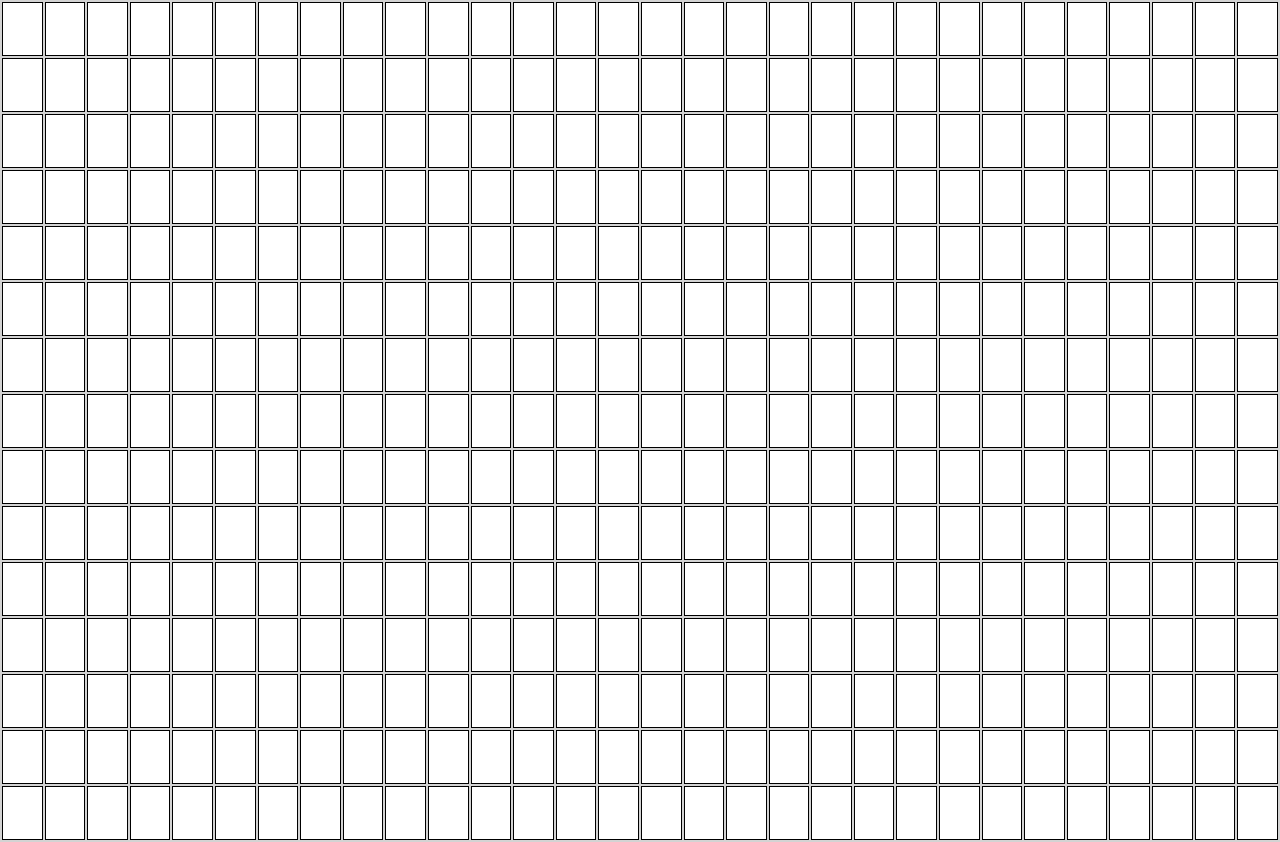
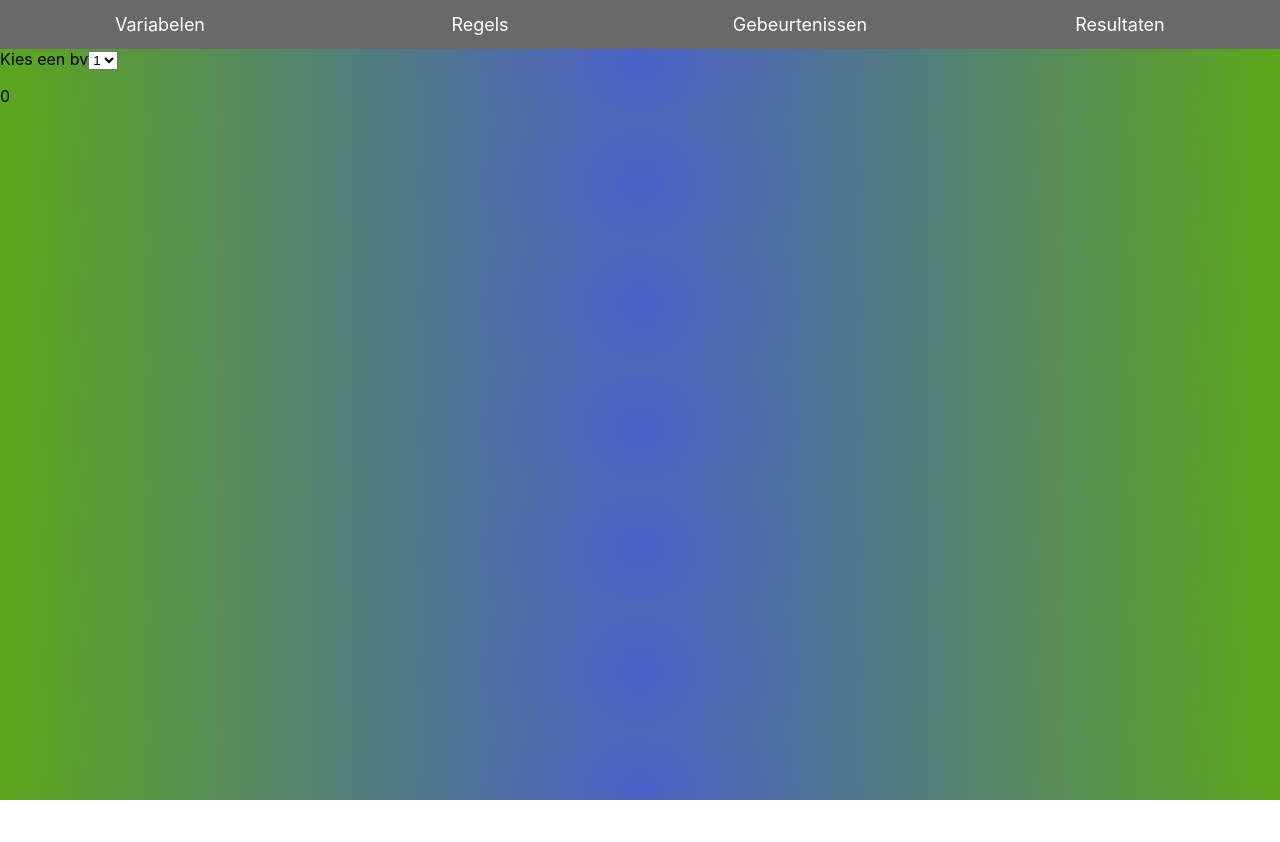
Before and after one commit to RomyJansen/AnalyseProjectFront-end, a React (Create React App) app: page / in a window 1280 px wide. After the commit the page ends 800 px from the top, so only its background shows below. Built offline with nearby package versions, Linux system fonts and the light colour scheme.

Commit message:
Made some small changes and forgot to commit earlier changes.

```diff
--- a/src/App.js
+++ b/src/App.js
@@ -2,39 +2,41 @@ import React, { useState } from "react";
 import "./styles.css";
 import "./data/REST";
 import {REST} from "./data/REST";
+import {AnalyseModule} from "./analyse-module/AnalyseModule";
 
 export default function App() {
-    const [grid, setGrid] = useState(Array.from({ length: 15 }, () => Array.from({ length: 30 }, () => "empty")));
-
-    const handleCellClick = (row, col) => {
-        const newGrid = [...grid];
-        // toggle the cell between "empty" and "tree" roles
-        newGrid[row][col] = newGrid[row][col] === "empty" ? "tree" : "empty";
-        setGrid(newGrid);
-
-        console.log(REST(JSON.stringify({ row, col, role: newGrid[row][col] })));
-        // send a POST request to the backend to update the role of the cell
-
-    };
+    // const [grid, setGrid] = useState(Array.from({ length: 15 }, () => Array.from({ length: 30 }, () => "empty")));
+    //
+    // const handleCellClick = (row, col) => {
+    //     const newGrid = [...grid];
+    //     // toggle the cell between "empty" and "tree" roles
+    //     newGrid[row][col] = newGrid[row][col] === "empty" ? "tree" : "empty";
+    //     setGrid(newGrid);
+    //
+    //     console.log(REST(JSON.stringify({ row, col, role: newGrid[row][col] })));
+    //     // send a POST request to the backend to update the role of the cell
+    //
+    // };
 
     return (
         <div className="App">
-            <table>
-                <tbody>
-                {grid.map((row, rowIndex) => (
-                    <tr key={rowIndex}>
-                        {row.map((cell, colIndex) => (
-                            <td
-                                key={colIndex}
-                                onClick={() => handleCellClick(rowIndex, colIndex)}
-                                className={cell}
-                                style={{ backgroundColor: cell === "tree" ? "green" : "white" }}
-                            />
-                        ))}
-                    </tr>
-                ))}
-                </tbody>
-            </table>
+            {/*<table>*/}
+            {/*    <tbody>*/}
+            {/*    {grid.map((row, rowIndex) => (*/}
+            {/*        <tr key={rowIndex}>*/}
+            {/*            {row.map((cell, colIndex) => (*/}
+            {/*                <td*/}
+            {/*                    key={colIndex}*/}
+            {/*                    onClick={() => handleCellClick(rowIndex, colIndex)}*/}
+            {/*                    className={cell}*/}
+            {/*                    style={{ backgroundColor: cell === "tree" ? "green" : "white" }}*/}
+            {/*                />*/}
+            {/*            ))}*/}
+            {/*        </tr>*/}
+            {/*    ))}*/}
+            {/*    </tbody>*/}
+            {/*</table>*/}
+            <AnalyseModule />
         </div>
     );
 }
--- /dev/null
+++ b/src/analyse-module/AnalyseModule.js
@@ -0,0 +1,106 @@
+import {VariabelenVenster} from "./functie-balk/VariabelenVenster";
+import {RegelsVenster} from "./functie-balk/RegelsVenster";
+import {GebeurtenissenVenster} from "./functie-balk/GebeurtenissenVenster";
+import {ResultatenVenster} from "./functie-balk/ResultatenVenster";
+import {useState} from "react";
+import "./analyse-styles.css";
+import {getAllData, REST} from "../data/REST";
+
+export function AnalyseModule() {
+    const [variabelenVisible, setVariabelenVisible] = useState(false);
+    const [regelsVisible, setRegelsVisible] = useState(false);
+    const [gebeurtenissenVisible, setGebeurtenissenVisible] = useState(false);
+    const [resultatenVisible, setResultatenVisible] = useState(false);
+    const [berekendeVar, setBerekendeVar] = useState(0);
+
+
+    function toggleVensterVisible(vensterName) {
+        switch (vensterName) {
+            case "variabelen":
+                setRegelsVisible(false);
+                setGebeurtenissenVisible(false);
+                setResultatenVisible(false);
+                if (variabelenVisible) setVariabelenVisible(false);
+                else setVariabelenVisible(true);
+                break;
+            case "regels":
+                setVariabelenVisible(false);
+                setGebeurtenissenVisible(false);
+                setResultatenVisible(false);
+                if (regelsVisible) setRegelsVisible(false);
+                else setRegelsVisible(true);
+                break;
+            case "gebeurtenissen":
+                setVariabelenVisible(false);
+                setRegelsVisible(false);
+                setResultatenVisible(false);
+                if (gebeurtenissenVisible) setGebeurtenissenVisible(false);
+                else setGebeurtenissenVisible(true);
+                break;
+            case "resultaten":
+                setVariabelenVisible(false);
+                setRegelsVisible(false);
+                setGebeurtenissenVisible(false);
+                if (resultatenVisible) setResultatenVisible(false);
+                else setResultatenVisible(true);
+                break;
+            default:
+                setVariabelenVisible(false);
+                setRegelsVisible(false);
+                setGebeurtenissenVisible(false);
+                setResultatenVisible(false);
+        }
+    }
+
+    function checkIfActive(type){
+
+        return "active";
+    }
+
+    return (
+        <div id={"analyse-module"}>
+            <div className={"vensterNav"}>
+                <ul className={"navBar"}>
+                    <li className={"active"}  onClick={() => toggleVensterVisible("variabelen")} style={{backgroundColor: variabelenVisible ? "darkblue" : "dimgrey"}} >
+                        {/*style={{backgroundColor: variabelenVisible ? "chartreuse" : "darkmagenta"}}*/}
+                        <div className={"navItem"} >Variabelen</div>
+                    </li>
+                    <li onClick={() => toggleVensterVisible("regels")}>
+                        <div className={"navItem"}>Regels</div>
+                    </li>
+                    <li onClick={() => toggleVensterVisible("gebeurtenissen")}>
+                        <div className={"navItem"}>Gebeurtenissen</div>
+                    </li>
+                    <li onClick={() => toggleVensterVisible("resultaten")}>
+                        <div className={"navItem"}>Resultaten</div>
+                    </li>
+                </ul>
+            </div>
+            <div id={"venster"} className={"venster"}>
+                {variabelenVisible && (
+                    <VariabelenVenster/>
+                )}
+                {regelsVisible && (
+                    <RegelsVenster/>
+                )}
+                {gebeurtenissenVisible && (
+                    <GebeurtenissenVenster/>
+                )}
+                {resultatenVisible && (
+                    <ResultatenVenster/>
+                )}
+            </div>
+            <form >
+                <label htmlFor="cars">Kies een bv</label>
+                <select name="bv" id="bv" onChange={(event) => setBerekendeVar(getAllData(event.target.value))}>
+                    <option value="1">1</option>
+                    <option value="2">2</option>
+                    <option value="3">3</option>
+                    <option value="4">4</option>
+                    <option value="5">5</option>
+                </select>
+            </form>
+            <p>{JSON.stringify(berekendeVar)}</p>
+        </div>
+    )
+}
--- /dev/null
+++ b/src/analyse-module/analyse-styles.css
@@ -0,0 +1,69 @@
+body{
+    background: lightgrey;
+    overflow: hidden;
+    background: rgb(75,96,201);
+    background: radial-gradient(circle, rgba(75,96,201,1) 0%, rgba(92,166,25,1) 100%);
+}
+
+/*.vensterNav {*/
+/*    display: flex;*/
+/*    align-items: center;*/
+/*    justify-content: space-evenly;*/
+/*    padding: 5px;*/
+/*    background-color: teal;*/
+/*    color: #fff;*/
+/*}*/
+
+.navBar {
+    margin: 0px;
+    padding: 0px;
+    display: flex;
+    /*gap: 1em;*/
+    font-size: 18px;
+    width: 100%;
+    border-right: 2px white;
+}
+
+.navBar li {
+    /*float: left;*/
+    display: block;
+    list-style: none;
+    width: 25%;
+    background-color: dimgrey;
+    /*border-right: 2px white;*/
+    border: #111111 2px;
+
+    color: white;
+    text-align: center;
+    padding: 14px 16px;
+    text-decoration: none;
+    border-right: 2px white;
+
+}
+
+/*.navItem {*/
+/*    display: block;*/
+/*    color: white;*/
+/*    text-align: center;*/
+/*    padding: 14px 16px;*/
+/*    text-decoration: none;*/
+/*    border-right: 2px white;*/
+
+/*}*/
+
+/* Change the link color to #111 (black) on hover */
+.navBar li:hover {
+    background-color: #111;
+}
+
+.active {
+    background-color: chartreuse;
+}
+
+.venster {
+    display: flex;
+    align-content: center;
+    width: 25%;
+    border-right: red 2px;
+    background-color: white;
+}
--- /dev/null
+++ b/src/analyse-module/functie-balk/GebeurtenissenVenster.js
@@ -0,0 +1,13 @@
+import {useState} from "react";
+
+export function GebeurtenissenVenster(){
+
+
+
+    return(
+        <div id={"gebeurtenissen-venster"}>
+            <p>*gebeurtenissen*</p>
+
+        </div>
+    )
+}
--- /dev/null
+++ b/src/analyse-module/functie-balk/RegelsVenster.js
@@ -0,0 +1,8 @@
+export function RegelsVenster(){
+
+    return(
+        <div id={"regels-venster"}>
+            <p>*regels*</p>
+        </div>
+    )
+}
--- /dev/null
+++ b/src/analyse-module/functie-balk/ResultatenVenster.js
@@ -0,0 +1,8 @@
+export function ResultatenVenster(){
+
+    return(
+        <div id={"resultaten-venster"}>
+            <p>*resultaten*</p>
+        </div>
+    )
+}
--- /dev/null
+++ b/src/analyse-module/functie-balk/VariabelenVenster.js
@@ -0,0 +1,28 @@
+export function VariabelenVenster(){
+
+    class Variabele{
+        id;
+        name;
+        value;
+
+        constructor(id, name, value) {
+            this.id = id;
+            this.name = name;
+            this.value = value;
+        }
+    }
+
+    const mockVars = [];
+    for (let i = 0; i < 10; i++) {
+        mockVars.push(new Variabele(i, "name" + i, i*i))
+    }
+
+    return (
+        <div id={"variabelen-venster"}>
+            <p>*variabelen*</p>
+            {mockVars && mockVars.map((vars,index) => (
+                <p>{vars.name} - {vars.value}</p>
+            ))}
+        </div>
+    )
+}
--- a/src/data/REST.js
+++ b/src/data/REST.js
@@ -15,3 +15,12 @@ export async function REST(json) {
     const data = await response.json();
     console.log(data);
 }
+
+export async function getAllData(id){
+    const response = await fetch("http://localhost:8000/bv/" + id, {
+        method: "GET"
+    })
+    const data = await response.json();
+    console.log(data);
+    return data;
+}
```
